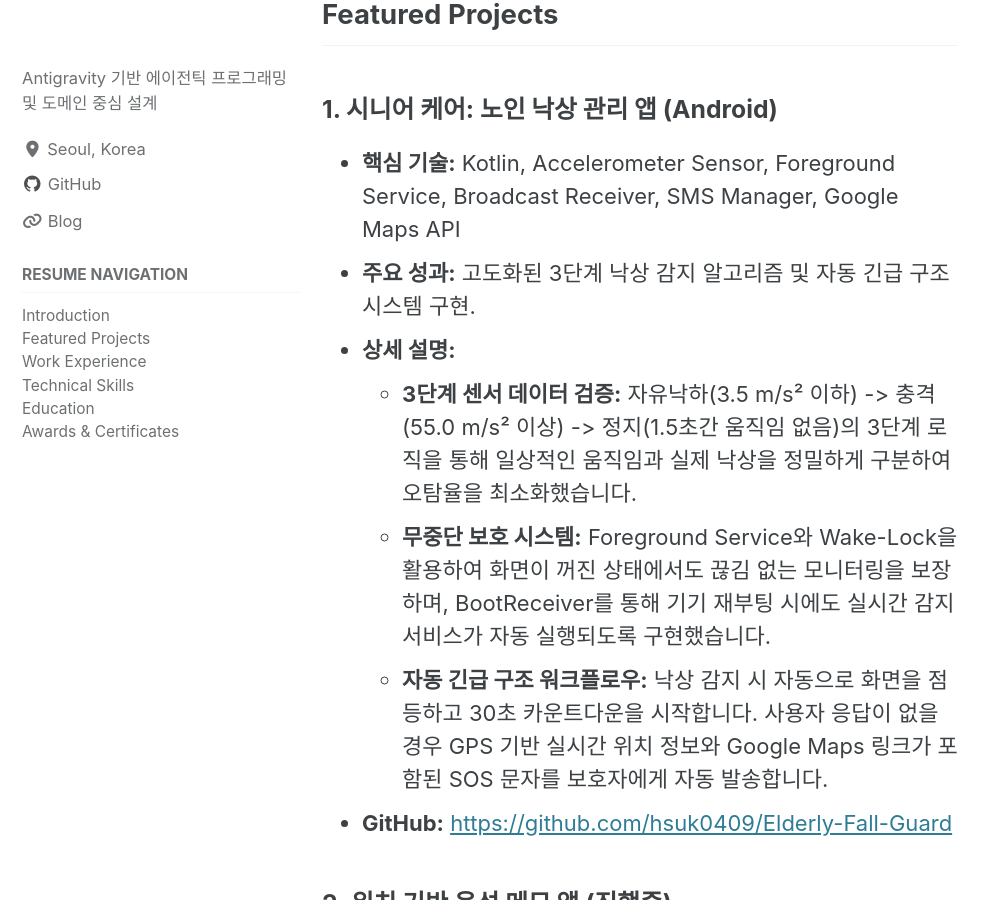
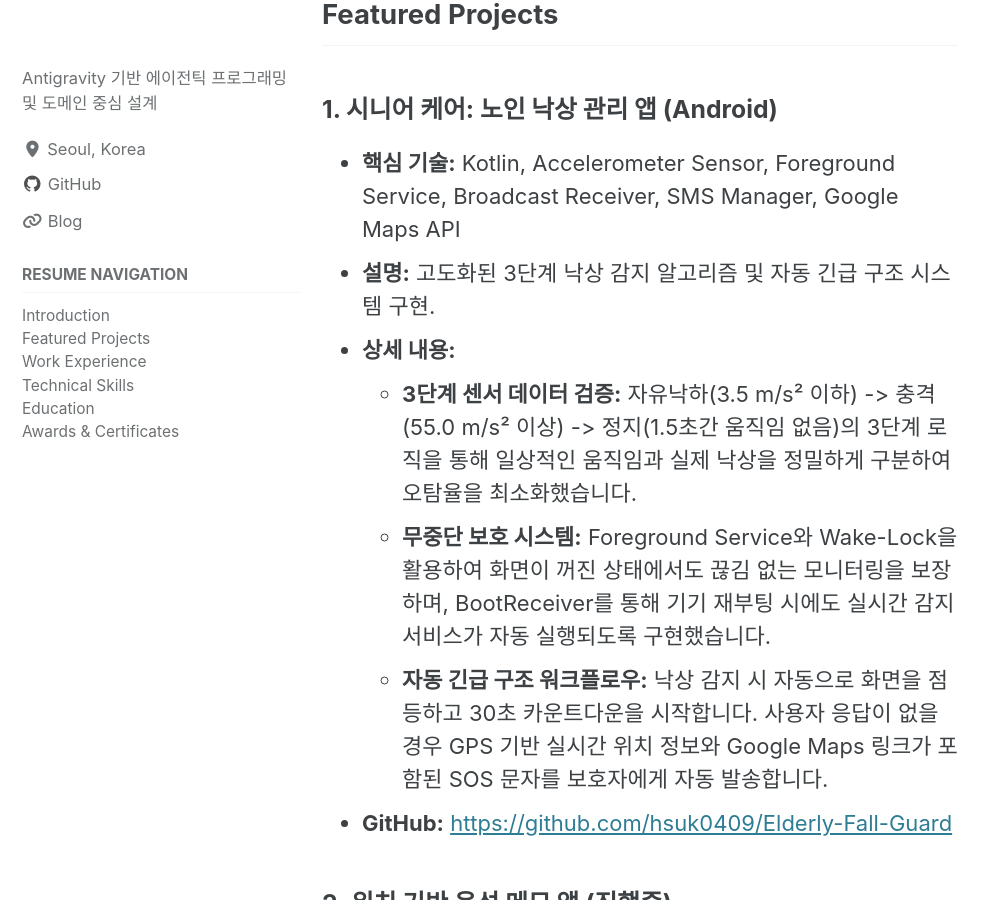
Before and after one commit to hsuk0409/earstone.github.io, a Jekyll site: the page built from _pages/resume.md, in a window 1280 px wide and 900 px high, scrolled down 674 px. Shown: the whole window, without its empty margins (0-999 px from the left). Built offline with Jekyll 4.4.1, drawn with Linux system fonts in a browser that asks for light colours; cached includes are drawn as plain includes.

Commit message:
문서 포맷 일관성

```diff
--- a/_pages/resume.md
+++ b/_pages/resume.md
@@ -23,8 +23,8 @@ sidebar:
 
 ### 1. 시니어 케어: 노인 낙상 관리 앱 (Android)
 - **핵심 기술:** Kotlin, Accelerometer Sensor, Foreground Service, Broadcast Receiver, SMS Manager, Google Maps API
-- **주요 성과:** 고도화된 3단계 낙상 감지 알고리즘 및 자동 긴급 구조 시스템 구현.
-- **상세 설명:**
+- **설명:** 고도화된 3단계 낙상 감지 알고리즘 및 자동 긴급 구조 시스템 구현.
+- **상세 내용:**
   - **3단계 센서 데이터 검증:** 자유낙하(3.5 m/s² 이하) -> 충격(55.0 m/s² 이상) -> 정지(1.5초간 움직임 없음)의 3단계 로직을 통해 일상적인 움직임과 실제 낙상을 정밀하게 구분하여 오탐율을 최소화했습니다.
   - **무중단 보호 시스템:** Foreground Service와 Wake-Lock을 활용하여 화면이 꺼진 상태에서도 끊김 없는 모니터링을 보장하며, BootReceiver를 통해 기기 재부팅 시에도 실시간 감지 서비스가 자동 실행되도록 구현했습니다.
   - **자동 긴급 구조 워크플로우:** 낙상 감지 시 자동으로 화면을 점등하고 30초 카운트다운을 시작합니다. 사용자 응답이 없을 경우 GPS 기반 실시간 위치 정보와 Google Maps 링크가 포함된 SOS 문자를 보호자에게 자동 발송합니다.
```
